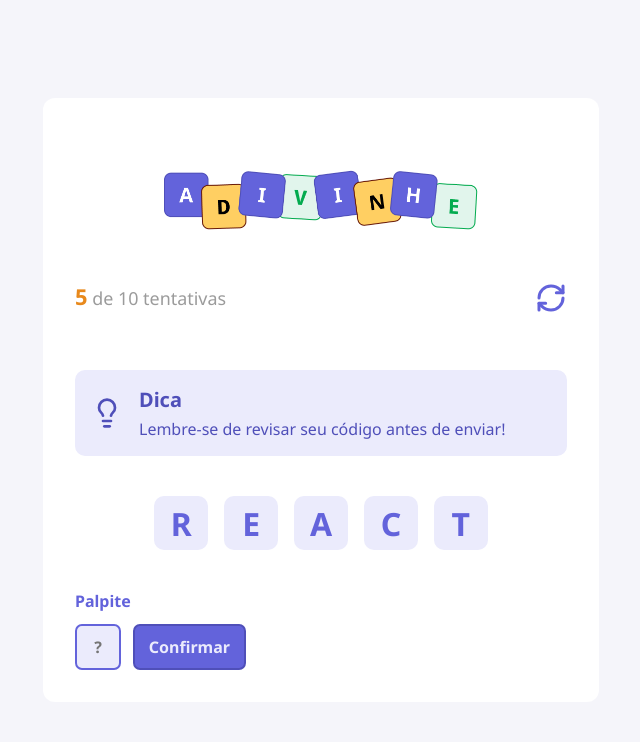
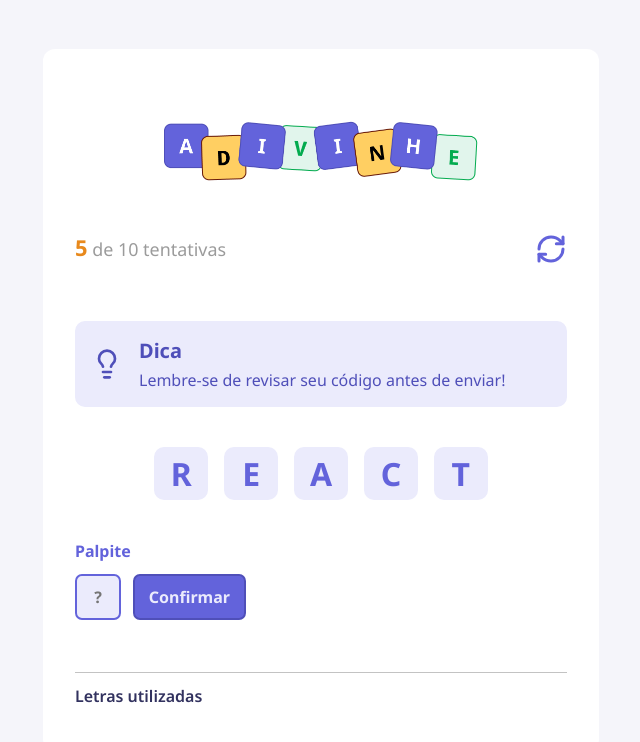
Before and after one commit to Enz0Gabriel/Guessing-Game, a React (Vite) app: page / in a window 1280 px wide. Shown: the top 742 px of the page, without its empty margins (319-959 px from the left). Built offline with nearby package versions, Linux system fonts and the light colour scheme.

Commit message:
Criando component letterUsed

```diff
--- a/src/App.tsx
+++ b/src/App.tsx
@@ -4,6 +4,7 @@ import { Letter } from './components/Letter'
 import {Tip} from './components/Tip'
 import { Input } from './components/input'
 import { Button } from './components/Button'
+import {LettersUsed} from './components/LettersUsed'
 
 function App() {
 
@@ -32,6 +33,7 @@ function App() {
           <Input autoFocus maxLength={1} placeholder="?"/>
           <Button name="Confirmar" />
         </div>
+          <LettersUsed/>
       </main>
     </div>
   )
--- /dev/null
+++ b/src/components/LettersUsed/index.tsx
@@ -0,0 +1,11 @@
+
+import styles from './styles.module.css';
+
+export function LettersUsed() {
+  return (
+
+    <div className={styles.lettersUsed}>
+      <h5>Letras utilizadas</h5>
+    </div>
+  )
+}
--- /dev/null
+++ b/src/components/LettersUsed/styles.module.css
@@ -0,0 +1,13 @@
+
+.lettersUsed {
+  margin-top: 3.25rem;
+  width: 100%;
+  border-top: solid 1px #c3c3c3;
+}
+
+.lettersUsed > h5 {
+  color: #32325f;
+  margin: 0.75rem 0;
+  font-weight: 600;
+  font-size: 1rem;
+}
```
